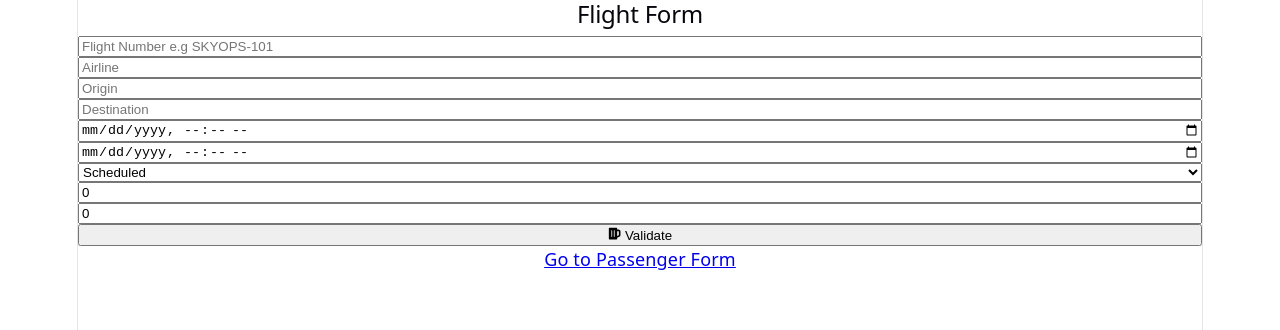
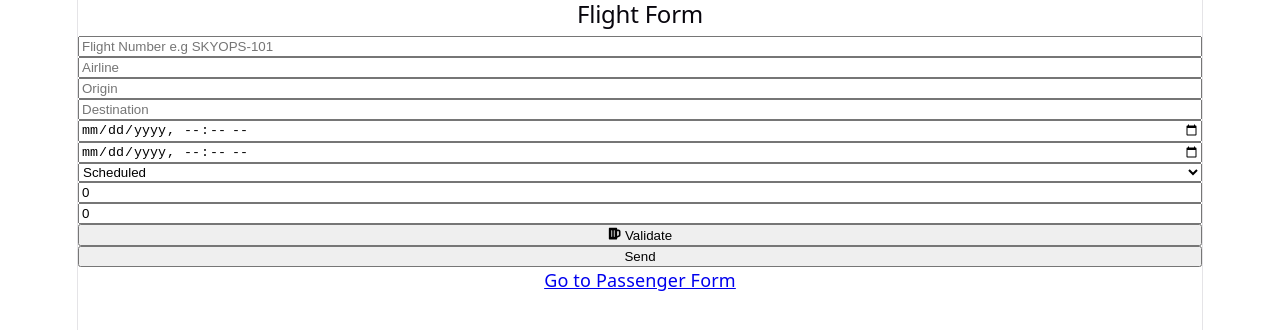
Before and after one commit to Adam-hash-a11y/skyops-forms, a React (Vite) app: page /flight in a window 1280 px wide. Shown: the top 330 px of the page. Built offline with nearby package versions, Linux system fonts and the light colour scheme.

Commit message:
feat: add disabled button

```diff
--- a/src/components/flightForm/FlightForm.tsx
+++ b/src/components/flightForm/FlightForm.tsx
@@ -24,20 +24,6 @@ export const FlightForm = () => {
   const handleErrors = () => {
     dispatch({ type: SET_ERROR });
   };
-
-  // const isButtonDisabled = () => {
-  //   return (
-  //     flightNumber.length == 0 ||
-  //     airline.length == 0 ||
-  //     origin.length == 0 ||
-  //     destination.length == 0 ||
-  //     departureTime.length == 0 ||
-  //     arrivalTime.length == 0 ||
-  //     status.length == 0 ||
-  //     bookedSeats.length == 0 ||
-  //     totalSeats.length == 0
-  //   );
-  // };
 
   return (
     <>
@@ -146,7 +132,7 @@ export const FlightForm = () => {
       <Button handleButton={handleErrors} label="Validate">
         <FaBeer />
       </Button>
-      {/* <Button disabled={isButtonDisabled()} label="Send" /> */}
+      <Button disabled={state.isDisabled} label="Send" />
       <Link to="/passenger">Go to Passenger Form</Link>
     </>
   );
```
